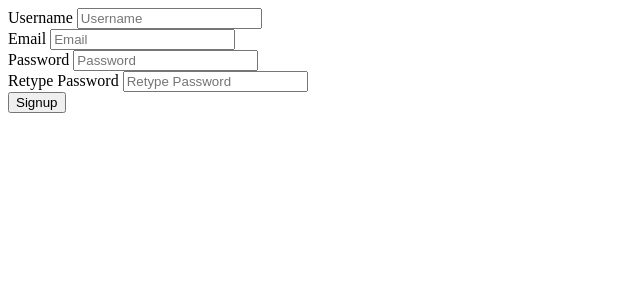
After one commit to Kenny1217/flask-login-application, a Flask app: page /auth/signup in a window 1280 px wide. The commit adds this page. Shown: the top 300 px of the page, without its empty margins (0-640 px from the left). Run offline with Flask 3, Linux system fonts and the light colour scheme; parts of the project's set-up code (start-up, migrations or seed data) failed here and were passed over.

Commit message:
Create signup page and route

```diff
--- a/flask_app/app/__init__.py
+++ b/flask_app/app/__init__.py
@@ -1,6 +1,6 @@
 from flask import Flask
 from .config import FlaskConfig
-from .routes import base
+from .routes import base, auth
 
 def flask_app():
     app = Flask(__name__)
@@ -8,5 +8,6 @@ def flask_app():
     app.config.from_object(FlaskConfig)
 
     app.register_blueprint(base.base_blueprint)
+    app.register_blueprint(auth.auth_blueprint)
 
     return app
--- /dev/null
+++ b/flask_app/app/forms/auth_forms.py
@@ -0,0 +1,10 @@
+from flask_wtf import FlaskForm
+from wtforms import StringField, PasswordField, EmailField, SubmitField
+from wtforms.validators import InputRequired, Email, EqualTo
+
+class SignupForm(FlaskForm):
+    username = StringField('Username', validators=[InputRequired()])
+    email = EmailField('Email', validators=[InputRequired(), Email()])
+    password = PasswordField('Password', validators=[InputRequired()])
+    confirm_password = PasswordField('Retype Password', validators=[InputRequired(), EqualTo('password')])
+    submit = SubmitField('Signup')
--- /dev/null
+++ b/flask_app/app/routes/auth.py
@@ -0,0 +1,15 @@
+from flask import Blueprint, render_template, request
+from ..forms.auth_forms import SignupForm, LoginForm
+
+auth_blueprint = Blueprint('auth', __name__, url_prefix='/auth')
+
+@auth_blueprint.route('/signup', methods=['GET', 'POST'])
+def signup():
+    signup_form = SignupForm()
+    if request.method == 'POST':
+        username = signup_form.username.data
+        email = signup_form.email.data
+        password = signup_form.password.data
+        confirm_password = signup_form.confirm_password.data
+
+    return render_template('./auth/signup.html', form=signup_form)
--- /dev/null
+++ b/flask_app/app/templates/auth/signup.html
@@ -0,0 +1,32 @@
+<!DOCTYPE html>
+<html>
+    <head>
+        <title>Index</title>
+    </head>
+    <body>
+        <div>
+            <form method="POST">
+                {{ form.hidden_tag() }}
+                <div>
+                {{ form.username.label() }}
+                {{ form.username(placeholder="Username") }}
+                </div>
+                <div>
+                {{ form.email.label() }}
+                {{ form.email(placeholder="Email") }}
+                </div>
+                <div>
+                {{ form.password.label() }}
+                {{ form.password(placeholder="Password") }}
+                </div>
+                <div>
+                {{ form.confirm_password.label() }}
+                {{ form.confirm_password(placeholder="Retype Password") }}
+                </div>
+                <div>
+                {{ form.submit() }}
+                </div>
+            </form>
+        </div>
+    </body>
+</html>
--- a/flask_app/app/templates/index.html
+++ b/flask_app/app/templates/index.html
@@ -4,6 +4,8 @@
         <title>Index</title>
     </head>
     <body>
-        <div></div>
+        <div>
+            <a href="{{ url_for('auth.signup') }}">Sign Up</a>
+        </div>
     </body>
 </html>
```
Also changed, not shown: 1 other file.
